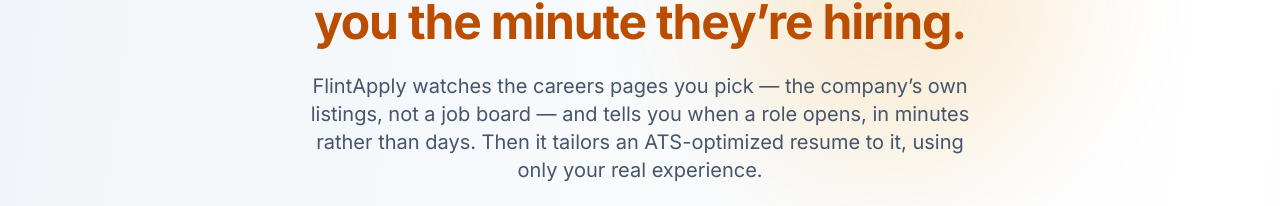
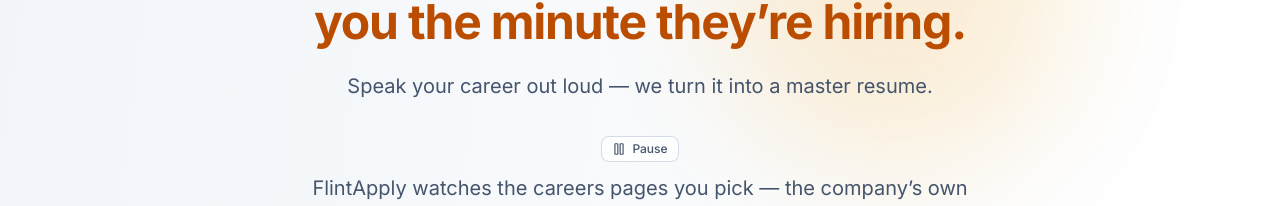
Before and after one commit to abzanganeh/smart-resume, a Next.js app in the folder frontend/: page / in a window 1280 px wide. Shown: the part 215-421 px from the top of the page. Built offline with nearby package versions, Linux system fonts and the light colour scheme; no server answers.

Commit message:
Add hero strength rotator content and cross-fade component (M22 slices 4-6).
Surface six shipped capabilities beneath the fixed company-watch headline with DOM-resident copy, pause controls, reduced-motion handling, and stable layout height.

```diff
--- a/frontend/app/globals.css
+++ b/frontend/app/globals.css
@@ -128,10 +128,15 @@
   }
 
   .marketing-hero-orb,
-  .sr-scroll-reveal {
+  .sr-scroll-reveal,
+  .hero-strength-rotator__line {
     animation: none !important;
     transform: none !important;
     transition: none !important;
+  }
+
+  .hero-strength-rotator__line:not(.is-active) {
+    visibility: hidden;
   }
 }
 
@@ -195,3 +200,22 @@
 .sr-scroll-reveal[data-revealed="true"] {
   transform: translate3d(0, 0, 0);
 }
+
+/* Hero strength rotator — stacked grid keeps height stable across variants. */
+.hero-strength-rotator__stage {
+  display: grid;
+  align-items: start;
+}
+
+.hero-strength-rotator__line {
+  grid-area: 1 / 1;
+  margin: 0;
+  opacity: 0;
+  transition: opacity 700ms ease;
+  pointer-events: none;
+}
+
+.hero-strength-rotator__line.is-active {
+  opacity: 1;
+  pointer-events: auto;
+}
--- /dev/null
+++ b/frontend/components/marketing/HeroStrengthRotator.tsx
@@ -0,0 +1,154 @@
+"use client";
+
+import { useCallback, useEffect, useRef, useState } from "react";
+import { Pause, Play } from "lucide-react";
+import { HERO_STRENGTHS } from "@/lib/marketing/heroStrengths";
+import {
+  HERO_STRENGTH_ROTATION_MS,
+  nextStrengthIndex,
+  resyncRotationClock,
+  shouldAdvanceStrengthRotation,
+} from "@/lib/marketing/heroStrengthRotation";
+
+const STRENGTH_COUNT = HERO_STRENGTHS.length;
+
+/**
+ * Cross-fading strength lines beneath the fixed hero headline.
+ *
+ * - All variants ship in the DOM for crawlers; inactive lines are hidden with CSS.
+ * - WCAG 2.2.2: pausable via control, hover, and focus.
+ * - Screen readers get a static list; the animated region is aria-hidden.
+ */
+export function HeroStrengthRotator() {
+  const [activeIndex, setActiveIndex] = useState(0);
+  const [userPaused, setUserPaused] = useState(false);
+  const [hoverPaused, setHoverPaused] = useState(false);
+  const [focusPaused, setFocusPaused] = useState(false);
+  const [reducedMotion, setReducedMotion] = useState(false);
+  const [documentHidden, setDocumentHidden] = useState(false);
+
+  const lastAdvanceRef = useRef<number>(0);
+  const intervalRef = useRef<number | null>(null);
+
+  const paused = userPaused || hoverPaused || focusPaused || reducedMotion;
+
+  const clearIntervalDriver = useCallback(() => {
+    if (intervalRef.current !== null) {
+      window.clearInterval(intervalRef.current);
+      intervalRef.current = null;
+    }
+  }, []);
+
+  const tick = useCallback(() => {
+    const now = performance.now();
+    if (
+      !shouldAdvanceStrengthRotation({
+        now,
+        lastAdvanceAt: lastAdvanceRef.current,
+        intervalMs: HERO_STRENGTH_ROTATION_MS,
+        paused,
+        documentHidden,
+        count: STRENGTH_COUNT,
+      })
+    ) {
+      return;
+    }
+    setActiveIndex((current) => nextStrengthIndex(current, STRENGTH_COUNT));
+    lastAdvanceRef.current = now;
+  }, [paused, documentHidden]);
+
+  useEffect(() => {
+    const motionQuery = window.matchMedia("(prefers-reduced-motion: reduce)");
+    const applyMotion = () => setReducedMotion(motionQuery.matches);
+    applyMotion();
+    motionQuery.addEventListener("change", applyMotion);
+
+    const onVisibility = () => {
+      const hidden = document.visibilityState === "hidden";
+      setDocumentHidden(hidden);
+      if (!hidden) {
+        lastAdvanceRef.current = resyncRotationClock(performance.now());
+      }
+    };
+    onVisibility();
+    document.addEventListener("visibilitychange", onVisibility);
+
+    lastAdvanceRef.current = performance.now();
+    intervalRef.current = window.setInterval(tick, 500);
+
+    return () => {
+      motionQuery.removeEventListener("change", applyMotion);
+      document.removeEventListener("visibilitychange", onVisibility);
+      clearIntervalDriver();
+    };
+  }, [tick, clearIntervalDriver]);
+
+  const togglePause = () => {
+    setUserPaused((value) => {
+      const next = !value;
+      if (!next) {
+        lastAdvanceRef.current = resyncRotationClock(performance.now());
+      }
+      return next;
+    });
+  };
+
+  const displayIndex = reducedMotion ? 0 : activeIndex;
+  const showPauseControl = !reducedMotion && STRENGTH_COUNT > 1;
+
+  return (
+    <div className="hero-strength-rotator mx-auto mb-3 max-w-2xl">
+      <ul className="sr-only">
+        {HERO_STRENGTHS.map((strength) => (
+          <li key={strength.id}>{strength.line}</li>
+        ))}
+      </ul>
+
+      <div
+        aria-hidden="true"
+        className="hero-strength-rotator__stage text-lg sm:text-xl text-slate-600 dark:text-slate-400"
+        data-active-index={displayIndex}
+        onMouseEnter={() => setHoverPaused(true)}
+        onMouseLeave={() => setHoverPaused(false)}
+        onFocusCapture={() => setFocusPaused(true)}
+        onBlurCapture={() => setFocusPaused(false)}
+      >
+        {HERO_STRENGTHS.map((strength, index) => (
+          <p
+            key={strength.id}
+            className={
+              index === displayIndex
+                ? "hero-strength-rotator__line is-active"
+                : "hero-strength-rotator__line"
+            }
+            data-strength-id={strength.id}
+          >
+            {strength.line}
+          </p>
+        ))}
+      </div>
+
+      {showPauseControl && (
+        <button
+          type="button"
+          onClick={togglePause}
+          className="hero-strength-rotator__pause mt-2 inline-flex items-center gap-1.5 rounded-lg border border-slate-300/80 bg-white/70 px-2.5 py-1 text-xs font-medium text-slate-600 hover:bg-slate-50 dark:border-slate-600 dark:bg-slate-900/70 dark:text-slate-300 dark:hover:bg-slate-800/80"
+          aria-pressed={userPaused}
+          aria-label={userPaused ? "Resume strength rotation" : "Pause strength rotation"}
+        >
+          {userPaused ? (
+            <>
+              <Play aria-hidden className="h-3.5 w-3.5" />
+              Resume
+            </>
+          ) : (
+            <>
+              <Pause aria-hidden className="h-3.5 w-3.5" />
+              Pause
+            </>
+          )}
+        </button>
+      )}
+    </div>
+  );
+}
--- a/frontend/components/marketing/MarketingHero.tsx
+++ b/frontend/components/marketing/MarketingHero.tsx
@@ -1,6 +1,7 @@
 import Link from "next/link";
 import { ArrowRight, FileSearch, Sparkles } from "lucide-react";
 import { ProductScreenshot } from "@/components/brand/ProductScreenshot";
+import { HeroStrengthRotator } from "@/components/marketing/HeroStrengthRotator";
 import { PRODUCT_NAME } from "@/lib/brand";
 import { formatSignupCreditsCopy } from "@/lib/freeTier";
 import { FINE_PRINT, PRIMARY_CTA, SECONDARY_CTA } from "./styles";
@@ -23,6 +24,7 @@
             We&rsquo;ll tell you the minute they&rsquo;re hiring.
           </span>
         </h1>
+        <HeroStrengthRotator />
         <p className="text-lg sm:text-xl text-slate-600 dark:text-slate-400 mb-3 max-w-2xl mx-auto">
           {PRODUCT_NAME}{" "}
           watches the careers pages you pick &mdash; the
--- /dev/null
+++ b/frontend/lib/marketing/heroStrengthRotation.ts
@@ -0,0 +1,34 @@
+/** Cross-fade interval for the hero strength rotator (~10 seconds). */
+export const HERO_STRENGTH_ROTATION_MS = 10_000;
+
+export function nextStrengthIndex(currentIndex: number, count: number): number {
+  if (count <= 0) return 0;
+  if (currentIndex < 0 || currentIndex >= count) return 0;
+  return (currentIndex + 1) % count;
+}
+
+export interface RotationAdvanceInput {
+  now: number;
+  lastAdvanceAt: number;
+  intervalMs: number;
+  paused: boolean;
+  documentHidden: boolean;
+  count: number;
+}
+
+/** Whether the rotator should advance to the next line on this tick. */
+export function shouldAdvanceStrengthRotation(input: RotationAdvanceInput): boolean {
+  const { now, lastAdvanceAt, intervalMs, paused, documentHidden, count } = input;
+  if (count <= 1) return false;
+  if (paused || documentHidden) return false;
+  if (!Number.isFinite(now) || !Number.isFinite(lastAdvanceAt)) return false;
+  return now - lastAdvanceAt >= intervalMs;
+}
+
+/**
+ * After a tab becomes visible again, resume from the current index without
+ * bursting through every interval that elapsed while hidden.
+ */
+export function resyncRotationClock(now: number): number {
+  return Number.isFinite(now) ? now : 0;
+}
--- /dev/null
+++ b/frontend/lib/marketing/heroStrengths.ts
@@ -0,0 +1,41 @@
+/**
+ * Rotating hero strength lines — subordinate to the fixed company-watch h1.
+ *
+ * Every line maps to a shipped capability. Copy lives here (not inline in
+ * components) so unit tests can pin claims against real product behavior.
+ */
+
+export interface HeroStrength {
+  id: string;
+  line: string;
+}
+
+/** Headline covers company watch; the rotator carries the rest. */
+export const HERO_STRENGTHS: readonly HeroStrength[] = [
+  {
+    id: "story-mode",
+    line: "Speak your career out loud — we turn it into a master resume.",
+  },
+  {
+    id: "career-discovery",
+    line: "Ten realistic job titles, each scored against your real experience.",
+  },
+  {
+    id: "ats-keywords",
+    line:
+      "Every must-have keyword pulled from the posting, audited against your evidence.",
+  },
+  {
+    id: "ats-score",
+    line: "A before-and-after ATS score, computed in code — never guessed.",
+  },
+  {
+    id: "cover-letters",
+    line:
+      "Cover letters drawn from the same evidence, so they can never contradict your resume.",
+  },
+  {
+    id: "tracker",
+    line: "Every application on one board, from Draft to Offer.",
+  },
+] as const;
```
Also changed, not shown: 1 other file (tests, documents, lock files or other folders).
